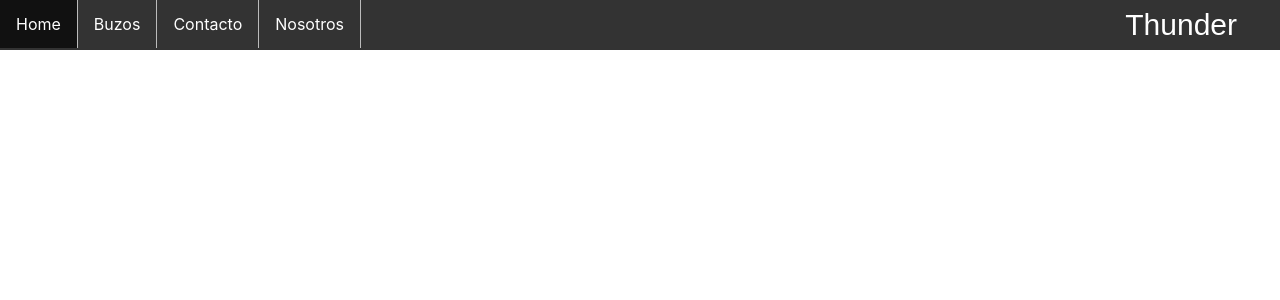
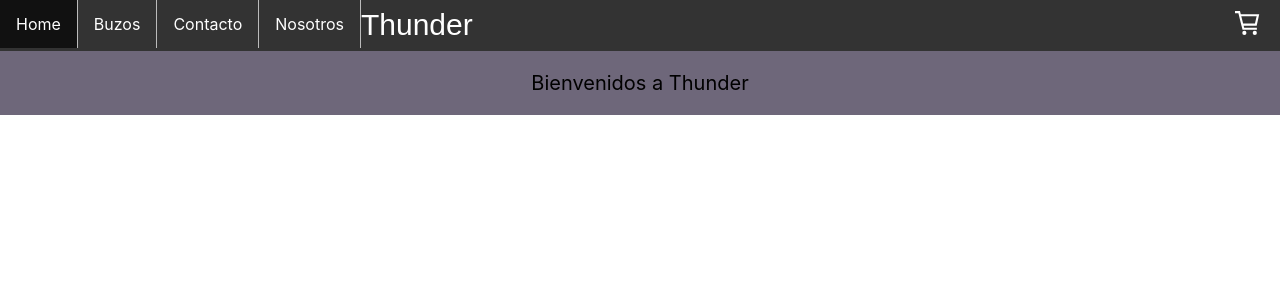
Before and after one commit to agustina-ortiz/Thunder, a React (Create React App) app: page / in a window 1280 px wide. Shown: the top 300 px of the page. Built offline with nearby package versions, Linux system fonts and the light colour scheme.

Commit message:
CartWidget

```diff
--- a/package.json
+++ b/package.json
@@ -8,6 +8,7 @@
     "@testing-library/user-event": "^13.5.0",
     "react": "^18.2.0",
     "react-dom": "^18.2.0",
+    "react-icons": "^4.4.0",
     "react-scripts": "5.0.1",
     "web-vitals": "^2.1.4"
   },
--- a/src/App.jsx
+++ b/src/App.jsx
@@ -1,20 +1,16 @@
-import logo from './logo.svg';
+//import logo from './logo.svg';
 import './App.css';
 import NavBar from './components/NavBar';
+//import Input from './components/Input';
+import ItemListContainer from './containers/ItemListContainer';
 
 function App() {
 
-/*   const nombre = "Agustina"
-  const edad = 18 */
-
   return (
     <div className='container'>
-      {/* <div className="App">
-       <p>{nombre}</p>
-       <p>Ortiz</p>
-       <p>{edad}</p>
-      </div> */}
       <NavBar/>
+      <ItemListContainer greeting={"Bienvenidos a Thunder"}/>
+      {/* <Input/> */}
     </div>
   );
 }
--- /dev/null
+++ b/src/components/CartWidget/index.jsx
@@ -0,0 +1,13 @@
+import React from 'react'
+import { GrCart } from 'react-icons/gr';
+import './style.css'
+
+const CartWidget = () => {
+  return (
+    <div className='iconoCarrito'>
+        <GrCart/>
+    </div>
+  )
+}
+
+export default CartWidget
--- /dev/null
+++ b/src/components/CartWidget/style.css
@@ -0,0 +1,11 @@
+.iconoCarrito {
+    font-size: 25px;
+    padding: 10px;
+    margin-right: 10px;
+    float: right;
+    stroke: white;
+}
+
+path {
+    stroke: #FFFF;
+}
--- /dev/null
+++ b/src/components/Input/index.jsx
@@ -0,0 +1,13 @@
+import React from 'react'
+import './style.css';
+
+const Input = () => {
+  return (
+    <input
+      placeholder='Qué estás buscando?'
+      className='appInput'
+    />
+  )
+}
+
+export default Input
--- /dev/null
+++ b/src/components/Input/style.css
@@ -0,0 +1,9 @@
+.appInput {
+    padding: 10px;
+    text-align: center;
+    background-color: rgb(237, 245, 215);
+    border-color: black;
+    border-width: 2px;
+    border-radius: 15px;
+    float: right;
+}
--- a/src/components/NavBar.jsx
+++ b/src/components/NavBar/index.jsx
@@ -1,5 +1,6 @@
 import React from 'react';
-import './NavBar.css';
+import CartWidget from '../CartWidget';
+import './style.css';
 
 const NavBar = () => {
     return(
@@ -8,6 +9,7 @@ const NavBar = () => {
            <li><a href="#news">Buzos</a></li>
            <li><a href="#contact">Contacto</a></li>
            <li><a href="#about">Nosotros</a></li>
+           <CartWidget/>
            <div className='brand'>Thunder</div>
         </ul>
     )
--- a/src/components/NavBar.css
+++ b/src/components/NavBar/style.css
@@ -24,10 +24,9 @@ li a:hover {
 }
 
 .brand {
-    float: right;
+    align-items: center;
     color: white;
     font-size: 30px;
-    margin-right: 35px;
     font-family: Arial, Helvetica, sans-serif;
     padding: 8px;
 }
--- /dev/null
+++ b/src/containers/ItemListContainer/index.jsx
@@ -0,0 +1,12 @@
+import React from 'react'
+import './style.css'
+
+const ItemListContainer = ({greeting}) => {
+  return (
+    <div className='greeting'>
+        <p>{greeting}</p>
+    </div>
+  )
+}
+
+export default ItemListContainer
--- /dev/null
+++ b/src/containers/ItemListContainer/style.css
@@ -0,0 +1,6 @@
+.greeting {
+    display: flex;
+    justify-content: center;
+    font-size: 20px;
+    background-color: rgb(110, 103, 122) ;
+}
```
Also changed, not shown: 1 other file (tests, documents, lock files or other folders).
